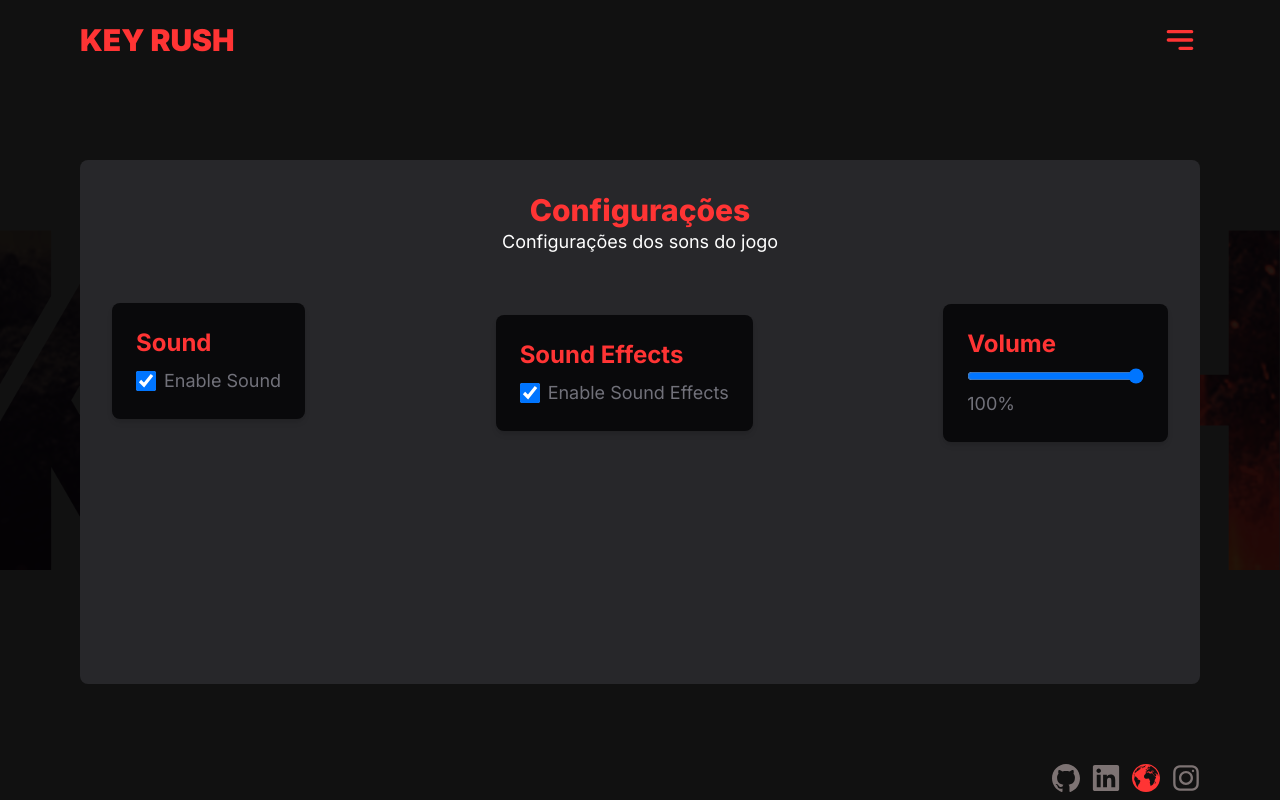
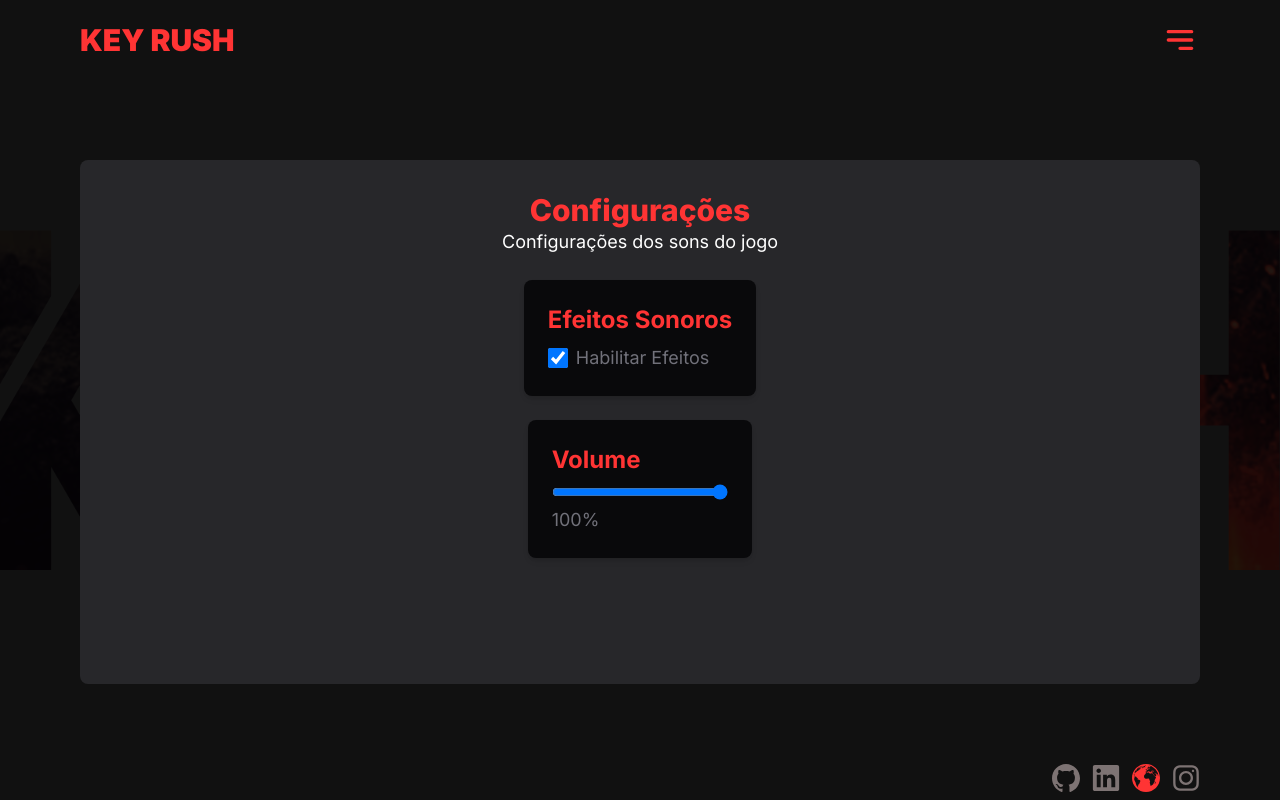
Before and after one commit to JsCodeDevlopment/Key-Rush, a Next.js app: page /settings in a window 1280 px wide. Built offline with nearby package versions, Linux system fonts and the light colour scheme; no server answers.

Commit message:
refac: Update settings page UI styling and translations

```diff
--- a/src/app/(home)/settings/page.tsx
+++ b/src/app/(home)/settings/page.tsx
@@ -4,15 +4,7 @@ import React from "react";
 import { useAudio } from "@/context/AudioContext";
 
 export default function SettingsPage() {
-  const {
-    isSoundEnabled,
-    isEffectsEnabled,
-    volume,
-    toggleSound,
-    toggleEffects,
-    setVolume,
-  } = useAudio();
-
+  const { isEffectsEnabled, volume, toggleEffects, setVolume } = useAudio();
 
   return (
     <div className="bg-zinc-800 w-full py-8 rounded-lg">
@@ -23,22 +15,11 @@ export default function SettingsPage() {
         <h1 className="text-lg text-white text-center">
           Configurações dos sons do jogo
         </h1>
-        <div className="flex items-center justify-between mt-6 space-y-6">
+        <div className="flex flex-col items-center justify-center mt-6 space-y-6">
           <div className="bg-zinc-950 p-6 rounded-lg shadow-md">
-            <h2 className="text-2xl font-bold text-[#ff3434]">Sound</h2>
-            <label className="flex items-center mt-2">
-              <input
-                type="checkbox"
-                checked={isSoundEnabled}
-                onChange={toggleSound}
-                className="form-checkbox h-5 w-5 text-blue-600"
-              />
-              <span className="ml-2 text-lg text-zinc-500">Enable Sound</span>
-            </label>
-          </div>
-
-          <div className="bg-zinc-950 p-6 rounded-lg shadow-md">
-            <h2 className="text-2xl font-bold text-[#ff3434]">Sound Effects</h2>
+            <h2 className="text-2xl font-bold text-[#ff3434]">
+              Efeitos Sonoros
+            </h2>
             <label className="flex items-center mt-2">
               <input
                 type="checkbox"
@@ -47,7 +28,7 @@ export default function SettingsPage() {
                 className="form-checkbox h-5 w-5 text-blue-600"
               />
               <span className="ml-2 text-lg text-zinc-500">
-                Enable Sound Effects
+                Habilitar Efeitos
               </span>
             </label>
           </div>
--- a/src/context/AudioContext.tsx
+++ b/src/context/AudioContext.tsx
@@ -1,19 +1,11 @@
 "use client";
 
-import React, {
-  createContext,
-  useState,
-  useContext,
-  useEffect,
-  ReactNode,
-} from "react";
-import { Howl, Howler } from "howler";
+import React, { createContext, useState, useContext, ReactNode } from "react";
+import { Howl } from "howler";
 
 type AudioContextType = {
-  isSoundEnabled: boolean;
   isEffectsEnabled: boolean;
   volume: number;
-  toggleSound: () => void;
   toggleEffects: () => void;
   setVolume: (volume: number) => void;
   playCorrectSound: () => void;
@@ -21,11 +13,6 @@ type AudioContextType = {
 };
 
 const AudioContext = createContext<AudioContextType | undefined>(undefined);
-
-const backgroundMusic = new Howl({
-  src: ["/music.mp3"],
-  loop: true,
-});
 
 const correctSound = new Howl({
   src: ["/pluck.mp3"],
@@ -36,22 +23,8 @@ const wrongSound = new Howl({
 });
 
 export function AudioProvider({ children }: { children: ReactNode }) {
-  const [isSoundEnabled, setIsSoundEnabled] = useState(true);
   const [isEffectsEnabled, setIsEffectsEnabled] = useState(true);
   const [volume, setVolume] = useState(1);
-
-  useEffect(() => {
-    Howler.volume(volume);
-    if (isSoundEnabled) {
-      backgroundMusic.play();
-    } else {
-      backgroundMusic.stop();
-    }
-  }, [isSoundEnabled, volume]);
-
-  const toggleSound = () => {
-    setIsSoundEnabled(!isSoundEnabled);
-  };
 
   const toggleEffects = () => {
     setIsEffectsEnabled(!isEffectsEnabled);
@@ -76,10 +49,8 @@ export function AudioProvider({ children }: { children: ReactNode }) {
   return (
     <AudioContext.Provider
       value={{
-        isSoundEnabled,
         isEffectsEnabled,
         volume,
-        toggleSound,
         toggleEffects,
         setVolume: handleSetVolume,
         playCorrectSound,
```
